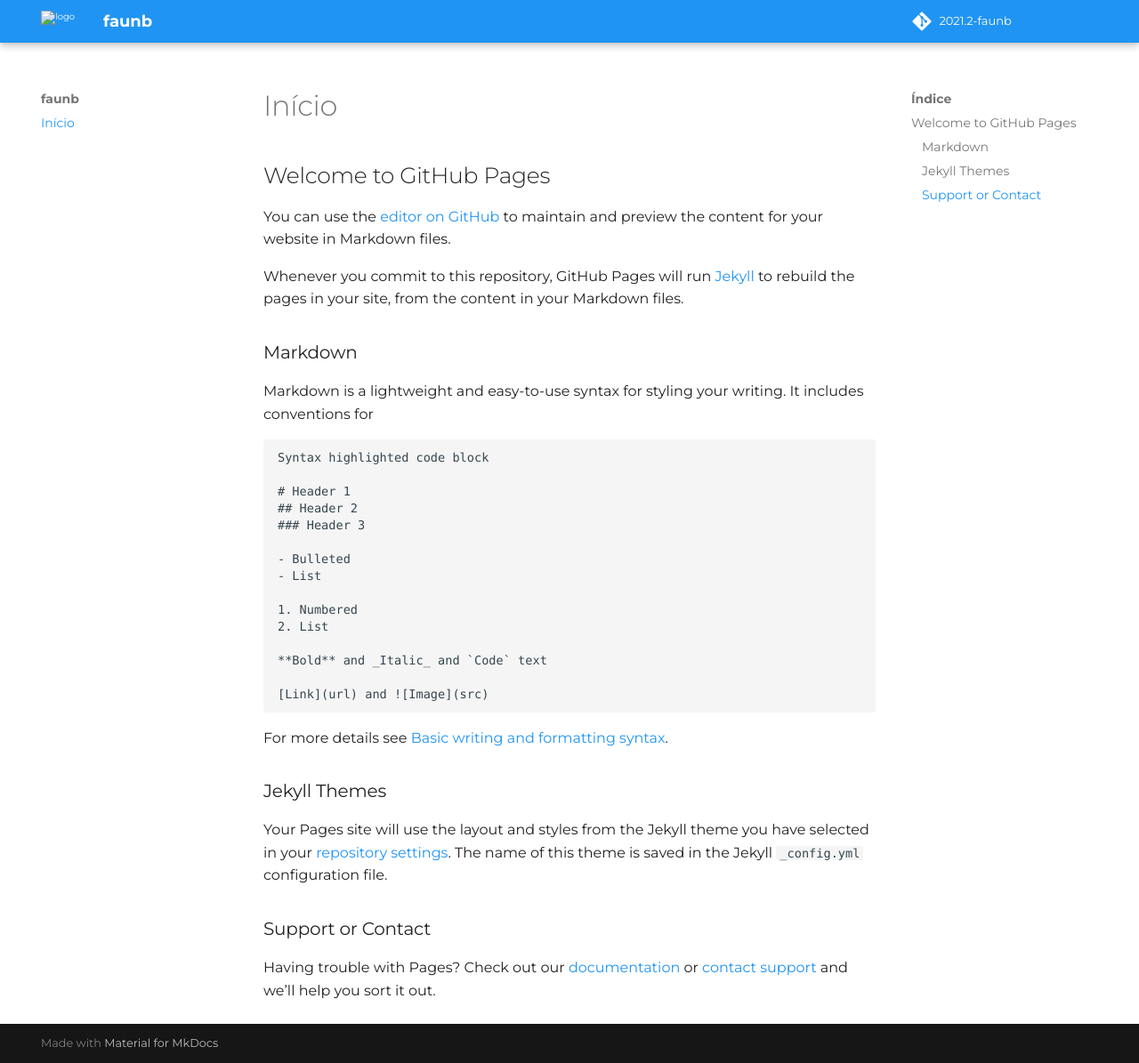
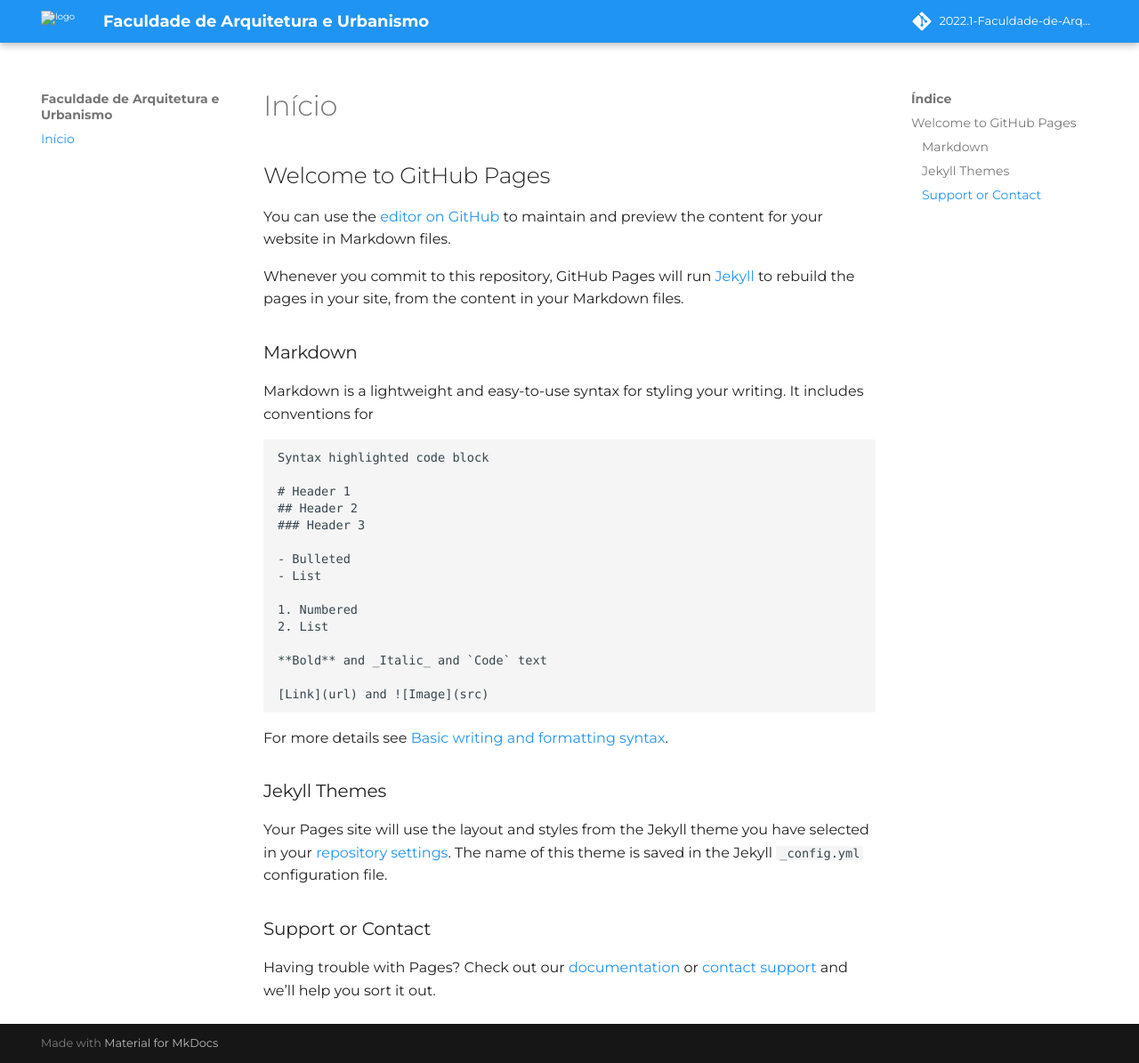
Before and after one commit to Mateusvff/2022.1-Faculdade-de-Arquitetura-e-Urbanismo, an MkDocs documentation site: the page built from docs/index.md, in a window 1280 px wide and 1195 px high. Shown: the whole window at 89% size. Built offline with MkDocs 1.6.1 and Material for MkDocs 9.7.7, drawn with Linux system fonts in a browser that asks for light colours; some web fonts are replaced; comment, search, counter and statistics services are not loaded.

Commit message:
fix repo name

```diff
--- a/mkdocs.yml
+++ b/mkdocs.yml
@@ -1,11 +1,11 @@
 # Project information
-site_name: faunb
+site_name: Faculdade de Arquitetura e Urbanismo
 site_author: Grupo 03
-site_url: https://Requisitos-de-Software.github.io/2021.2-faunb
+site_url: https://Requisitos-de-Software.github.io/2022.1-Faculdade-de-Arquitetura-e-Urbanismo
 
 # Repository
-repo_name: 2021.2-faunb
-repo_url: https://github.com/Requisitos-de-Software/2021.2-faunb
+repo_name: 2022.1-Faculdade-de-Arquitetura-e-Urbanismo
+repo_url: https://github.com/Requisitos-de-Software/2022.1-Faculdade-de-Arquitetura-e-Urbanismo
 
 theme:
   name: "material"
```
